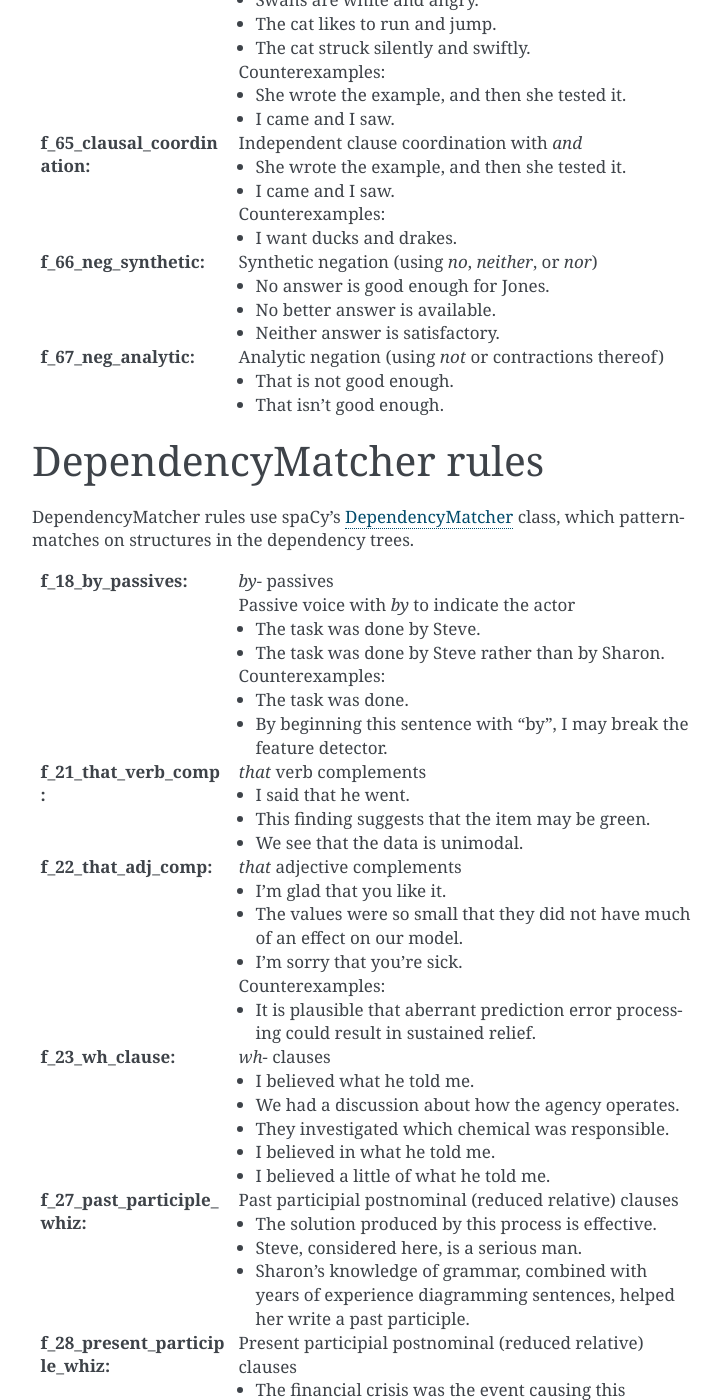
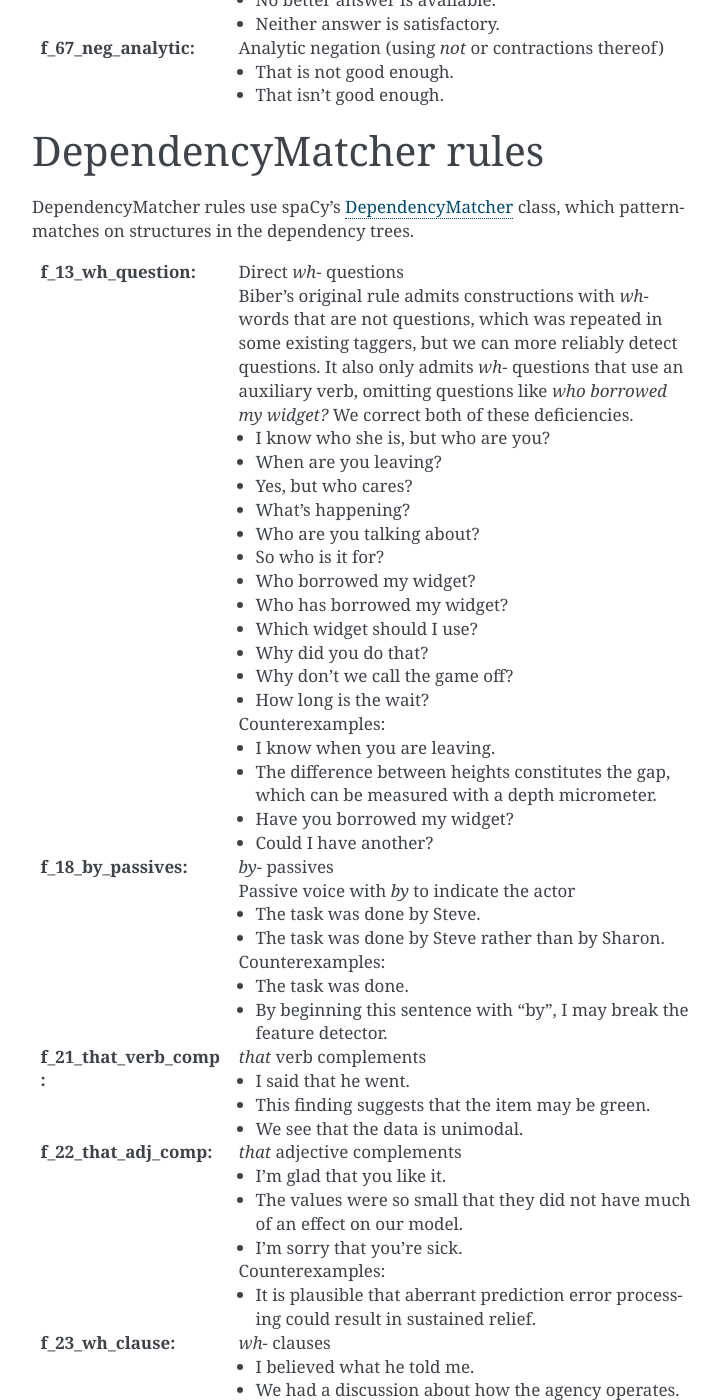
Before and after one commit to capnrefsmmat/matcherator, a Sphinx documentation site: the page built from docs/pseudobiber-reference.rst, in a window 1280 px wide and 1400 px high, scrolled down 7128 px. Shown: the whole window, without its empty margins (388-1108 px from the left). Built offline with Sphinx 7.4.7, drawn with Linux system fonts in a browser that asks for light colours; some of the changed text lies outside the part shown.

Commit message:
Replace f_13_wh_question rule with a DependencyMatcher version
The previous rule was based on Biber's original heuristic, which looked
for a comma/sentence break, then a WH-word followed by an AUX. This was
a heuristic and misses many WH-questions. Also, the rule doesn't
actually limit itself to *questions*, but Biber's work makes clear this
was intended to detect questions because of their interactional
nature (involving the speaker with a respondent).

Instead, build a rule based on matching a WH word, possibly an
auxiliary, and a verb, and for sentences ending in a question mark. Add
a series of examples based on the Grammar of Spoken and Written English.

```diff
--- a/docs/pseudobiber-reference.rst
+++ b/docs/pseudobiber-reference.rst
@@ -442,6 +429,30 @@ DependencyMatcher rules use spaCy's `DependencyMatcher
 <https://spacy.io/api/dependencymatcher>`_ class, which pattern-matches on
 structures in the dependency trees.
 
+:f_13_wh_question:
+   Direct *wh-* questions
+
+   Biber's original rule admits constructions with *wh-* words that are not questions, which was repeated in some existing taggers, but we can more reliably detect questions. It also only admits *wh-* questions that use an auxiliary verb, omitting questions like *who borrowed my widget?* We correct both of these deficiencies.
+
+   * I know who she is, but who are you?
+   * When are you leaving?
+   * Yes, but who cares?
+   * What's happening?
+   * Who are you talking about?
+   * So who is it for?
+   * Who borrowed my widget?
+   * Who has borrowed my widget?
+   * Which widget should I use?
+   * Why did you do that?
+   * Why don't we call the game off?
+   * How long is the wait?
+
+   Counterexamples:
+
+   * I know when you are leaving.
+   * The difference between heights constitutes the gap, which can be measured with a depth micrometer.
+   * Have you borrowed my widget?
+   * Could I have another?
 :f_18_by_passives:
    *by-* passives
 
```
Also changed, not shown: other parts of docs/pseudobiber-reference.rst (+0 -13 lines), 1 other file.
